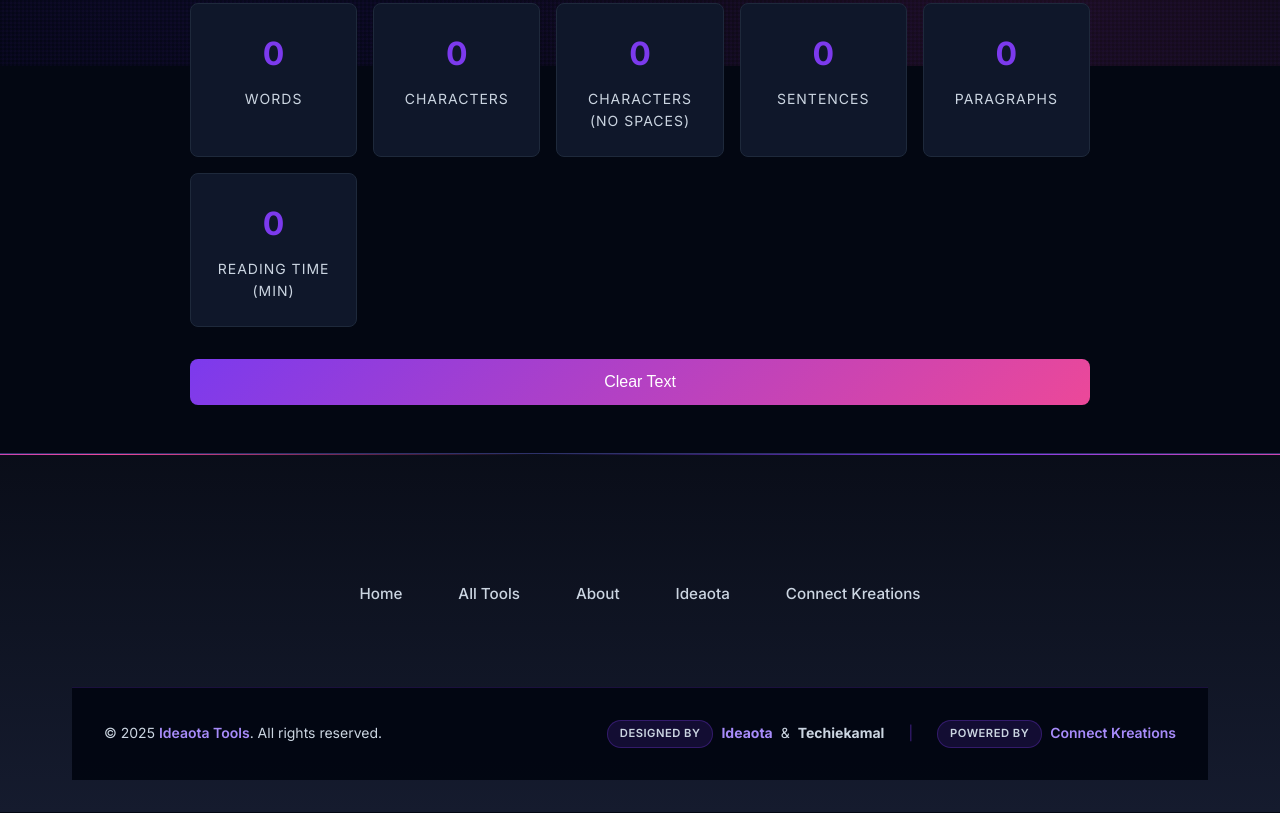
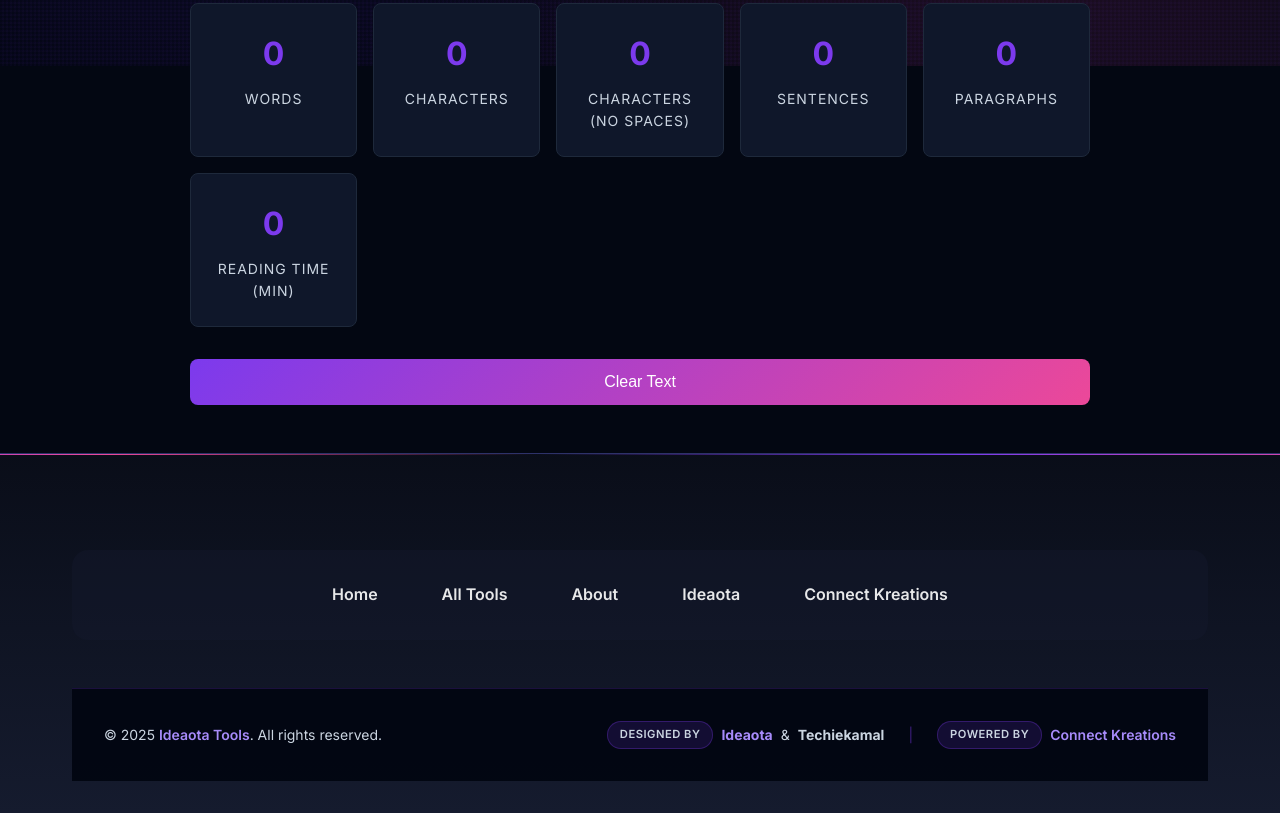
Before and after one commit to connect-Kreations/Connect_Kreations_Tools, a plain HTML site: page tools/word-counter/index.html in a window 1280 px wide. Shown: the part 734-1547 px from the top of the page. Drawn offline with Linux system fonts and the light colour scheme.

Commit message:
Enhance footer styling with better visibility and important flags

```diff
--- a/css/styles.css
+++ b/css/styles.css
@@ -1215,23 +1215,26 @@ body::after {
 }
 
 .footer-links-simple {
-    display: flex;
-    justify-content: center;
-    align-items: center;
+    display: flex !important;
+    justify-content: center !important;
+    align-items: center !important;
     flex-wrap: wrap;
-    gap: 1.5rem;
+    gap: 2rem;
     margin-bottom: 2rem;
     padding: 1.5rem 0;
+    background: rgba(21, 27, 46, 0.4);
+    border-radius: 1rem;
 }
 
 .footer-links-simple a {
-    color: var(--text-secondary);
-    text-decoration: none;
-    font-size: 0.95rem;
-    font-weight: 500;
+    color: var(--text) !important;
+    text-decoration: none !important;
+    font-size: 1rem;
+    font-weight: 600;
     transition: all 0.3s ease;
     position: relative;
     padding: 0.5rem 1rem;
+    opacity: 0.9;
 }
 
 .footer-links-simple a::after {
@@ -1247,7 +1250,9 @@ body::after {
 }
 
 .footer-links-simple a:hover {
-    color: var(--primary);
+    color: var(--primary) !important;
+    opacity: 1;
+    transform: translateY(-2px);
 }
 
 .footer-links-simple a:hover::after {
```
